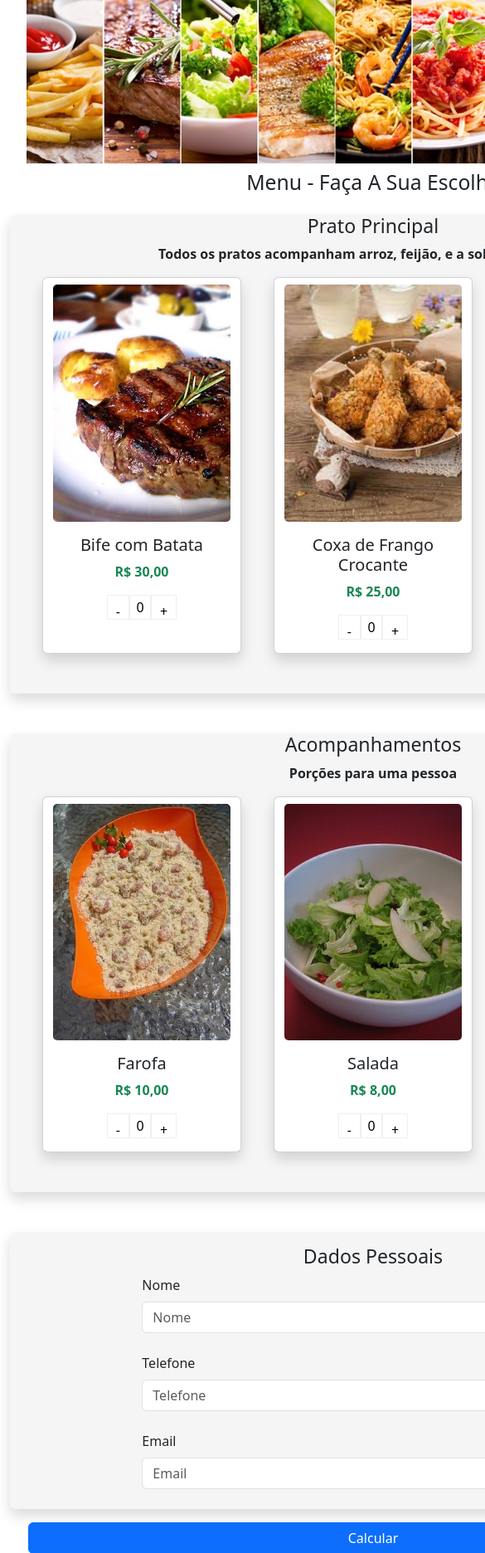
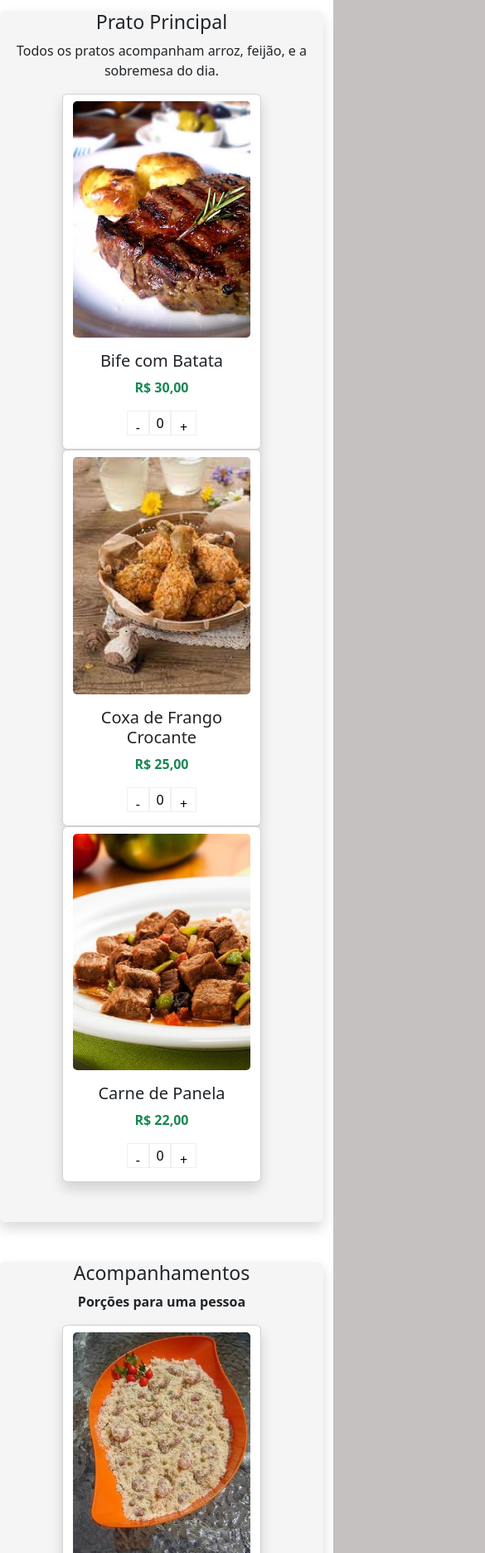
Before and after one commit to LuizFCabral/bootcamp-devjr-m2-capitulo2, a plain HTML site: page index.html in a window 390 px wide. Shown: the part 128-2000 px from the top of the page at 83% size, 585 px wide, since content can reach past the window. Drawn offline with nearby package versions, Linux system fonts and the light colour scheme.

Commit message:
:sparkles: feat: Deixando responsivo - closes #5

```diff
--- a/index.html
+++ b/index.html
@@ -84,14 +84,21 @@
 		</nav>
 
 		<!--Container princ-->
+		<div class="row justify-content-center">
 			<div
-			class="container text-center"
-			style="width: 900px; background-color: #fff"
+				class="text-center col-12 col-md-8"
+				style="background-color: #fff"
 			>
-			<img class="img-fluid mt-3" src="./assets/home.jpg" alt="Home" />
+				<img
+					class="img-fluid mt-3 d-none d-lg-block"
+					src="./assets/home.jpg"
+					alt="Home"
+				/>
 				<div class="row">
 					<div class="col">
-					<h2 class="mt-2">Menu - Faça A Sua Escolha</h2>
+						<div class="display-5 my-3">
+							Menu - Faça A Sua Escolha
+						</div>
 					</div>
 				</div>
 
@@ -176,10 +183,9 @@
 					style="background-color: #f5f5f5"
 				>
 					<h3 class="mt-3">Prato Principal</h3>
-				<p style="font-weight: bold">
 					Todos os pratos acompanham arroz, feijão, e a sobremesa do
 					dia.
-				</p>
+					<p style="font-weight: bold"></p>
 					<div class="row justify-content-evenly pb-5">
 						<div class="card shadow" style="width: 15rem">
 							<img
@@ -212,7 +218,11 @@
 										size="4"
 										pattern=""
 										inputmode=""
-								/><input type="button" value="+" class="plus" />
+									/><input
+										type="button"
+										value="+"
+										class="plus"
+									/>
 								</div>
 							</div>
 						</div>
@@ -223,7 +233,9 @@
 								alt="Coxa de Frango"
 							/>
 							<div class="card-body">
-							<h5 class="card-title">Coxa de Frango Crocante</h5>
+								<h5 class="card-title">
+									Coxa de Frango Crocante
+								</h5>
 								<p
 									class="card-text text-success"
 									style="font-weight: bold"
@@ -247,7 +259,11 @@
 										size="4"
 										pattern=""
 										inputmode=""
-								/><input type="button" value="+" class="plus" />
+									/><input
+										type="button"
+										value="+"
+										class="plus"
+									/>
 								</div>
 							</div>
 						</div>
@@ -282,7 +298,11 @@
 										size="4"
 										pattern=""
 										inputmode=""
-								/><input type="button" value="+" class="plus" />
+									/><input
+										type="button"
+										value="+"
+										class="plus"
+									/>
 								</div>
 							</div>
 						</div>
@@ -297,7 +317,7 @@
 					<h3>Acompanhamentos</h3>
 					<p style="font-weight: bold">Porções para uma pessoa</p>
 
-				<div class="row d-flex justify-content-evenly pb-5">
+					<div class="row justify-content-evenly pb-5">
 						<div class="card shadow" style="width: 15rem">
 							<img
 								src="./assets/farofa.jpg"
@@ -329,7 +349,11 @@
 										size="4"
 										pattern=""
 										inputmode=""
-								/><input type="button" value="+" class="plus" />
+									/><input
+										type="button"
+										value="+"
+										class="plus"
+									/>
 								</div>
 							</div>
 						</div>
@@ -364,7 +388,11 @@
 										size="4"
 										pattern=""
 										inputmode=""
-								/><input type="button" value="+" class="plus" />
+									/><input
+										type="button"
+										value="+"
+										class="plus"
+									/>
 								</div>
 							</div>
 						</div>
@@ -399,7 +427,11 @@
 										size="4"
 										pattern=""
 										inputmode=""
-								/><input type="button" value="+" class="plus" />
+									/><input
+										type="button"
+										value="+"
+										class="plus"
+									/>
 								</div>
 							</div>
 						</div>
@@ -418,7 +450,7 @@
 					</div>
 
 					<div class="row g-3 text-start">
-					<div class="col-8 offset-2 mb-2">
+						<div class="col-12 col-md-8 offset-md-2 mb-2">
 							<label for="nome" class="form-label">Nome</label>
 							<input
 								type="text"
@@ -427,7 +459,7 @@
 								placeholder="Nome"
 							/>
 						</div>
-					<div class="col-8 offset-2 mb-2">
+						<div class="col-12 col-md-8 offset-md-2 mb-2">
 							<label for="telefone" class="form-label"
 								>Telefone</label
 							>
@@ -438,7 +470,7 @@
 								placeholder="Telefone"
 							/>
 						</div>
-					<div class="col-8 offset-2 mb-2">
+						<div class="col-12 col-md-8 offset-md-2 mb-2">
 							<label for="email" class="form-label">Email</label>
 							<input
 								type="text"
@@ -492,19 +524,7 @@
 						</div>
 					</div>
 				</div>
-			<!--
-				<div class="info-compra" id="info-compra" hidden>
-					<div class="tittle-compra">
-						Caro <b id="tittle-compra">.....</b>
 			</div>
-					<p>Sequem os dados do seu pedido</p>
-					<p>O seu pedido é</p>
-					<ul id="lista"></ul>
-					<b class="preco-final" id="preco-final">
-						Preço final: R$ 0,00
-					</b>
-				</div>
-			-->
 		</div>
 		<!--Javasctip do bootstrap-->
 		<script
```
Lines whose indentation alone changed are shown as unchanged.
